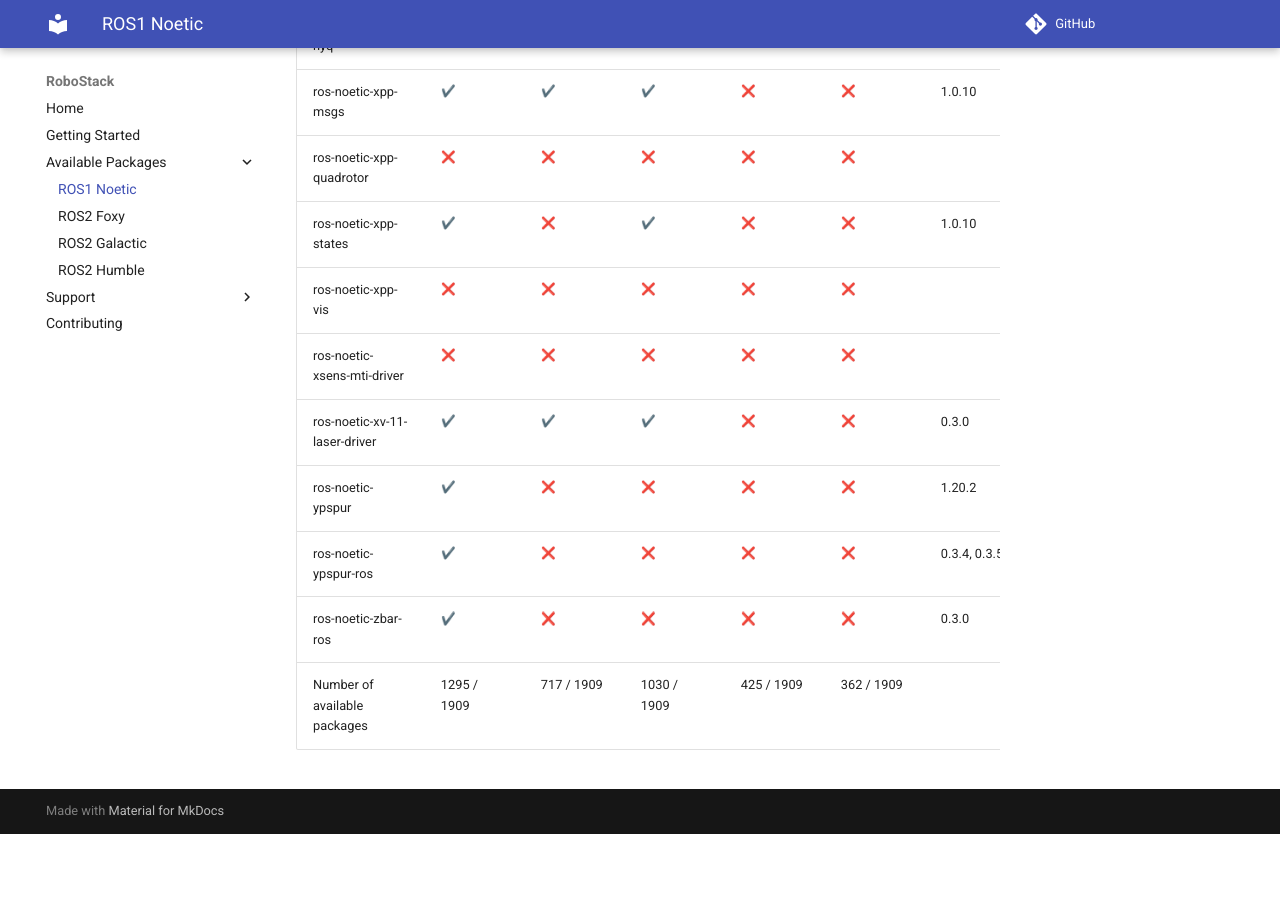
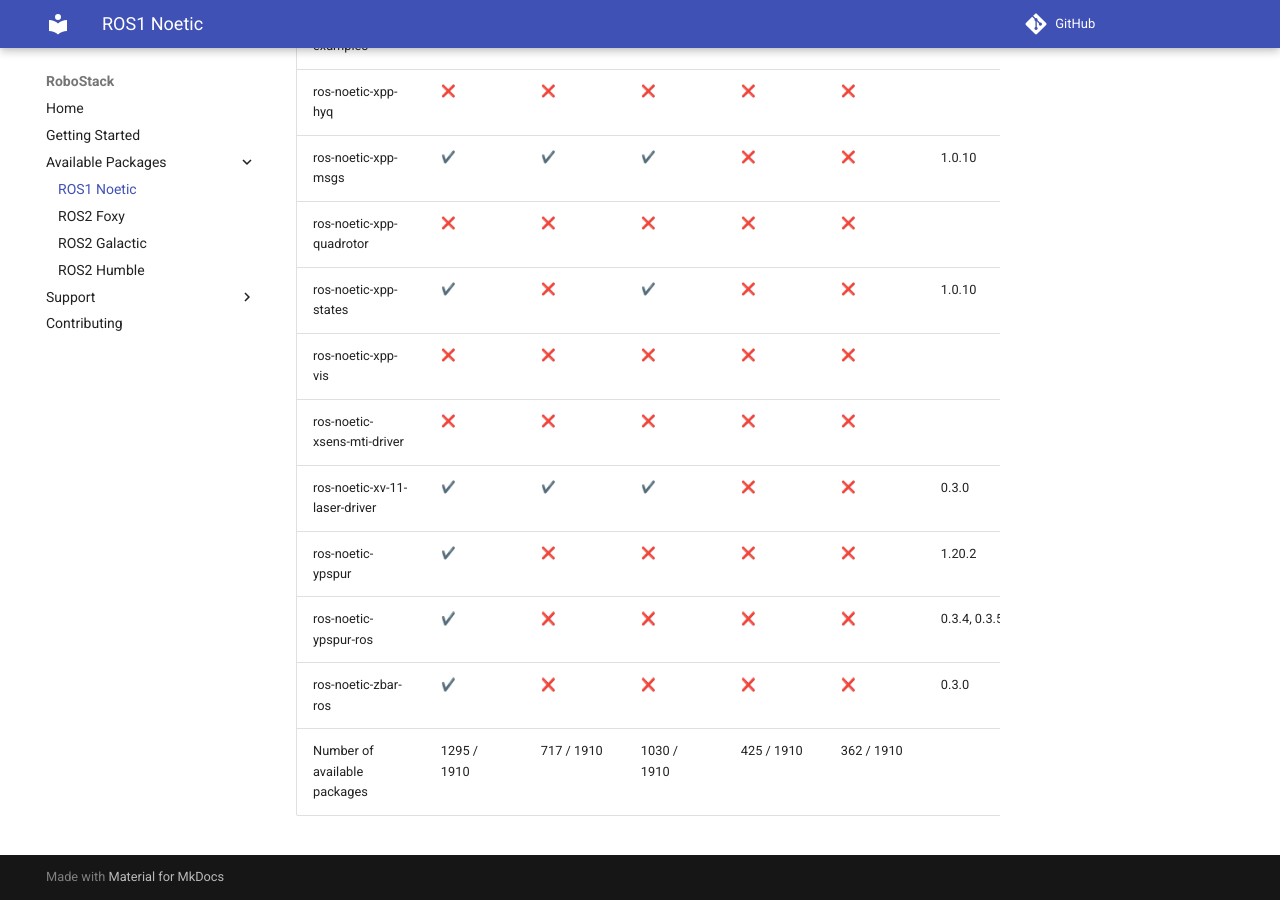
Before and after one commit to RoboStack/robostack.github.io, an MkDocs documentation site: the page built from docs/noetic.md, in a window 1280 px wide and 900 px high, scrolled down 139438 px. Built offline with MkDocs 1.6.1 and Material for MkDocs 9.7.7, drawn with Linux system fonts in a browser that asks for light colours; emoji names are drawn with the system emoji font; comment, search, counter and statistics services are not loaded; before the commit the page ends 140272 px from its top, so only the background shows below that; some of the changed text lies outside the part shown.

Commit message:
Update tables

```diff
--- a/docs/noetic.md
+++ b/docs/noetic.md
@@ -1909,4 +1910,4 @@
 | ros-noetic-ypspur | :heavy_check_mark: { data-sort='1' } | :x: { data-sort='0' } | :x: { data-sort='0' } | :x: { data-sort='0' } | :x: { data-sort='0' } | 1.20.2  |
 | ros-noetic-ypspur-ros | :heavy_check_mark: { data-sort='1' } | :x: { data-sort='0' } | :x: { data-sort='0' } | :x: { data-sort='0' } | :x: { data-sort='0' } | 0.3.4, 0.3.5  |
 | ros-noetic-zbar-ros | :heavy_check_mark: { data-sort='1' } | :x: { data-sort='0' } | :x: { data-sort='0' } | :x: { data-sort='0' } | :x: { data-sort='0' } | 0.3.0  |
-| Number of available packages |  1295 / 1909 | 717 / 1909 | 1030 / 1909 | 425 / 1909 | 362 / 1909 |
+| Number of available packages |  1295 / 1910 | 717 / 1910 | 1030 / 1910 | 425 / 1910 | 362 / 1910 |
```
Also changed, not shown: other parts of docs/noetic.md (+1 -0 lines).
